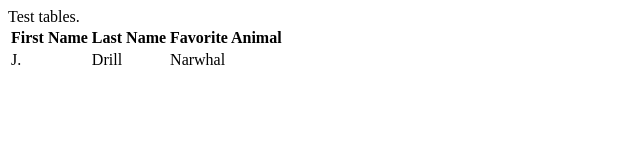
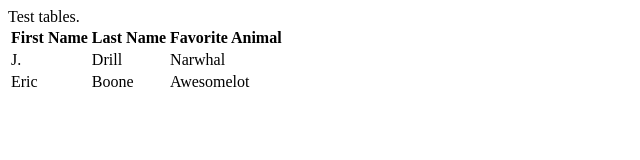
Before and after one commit to JJDrill/Favorites, a plain HTML site: page favorites.html in a window 1280 px wide. Shown: the whole page, without its empty margins (0-640 px from the left). Drawn offline with Linux system fonts and the light colour scheme.

Commit message:
Added  me

```diff
--- a/favorites.html
+++ b/favorites.html
@@ -15,6 +15,11 @@
 			<td>Drill</td>
 			<td>Narwhal</td>
 		</tr>
+		<tr>
+			<td>Eric</td>
+			<td>Boone</td>
+			<td>Awesomelot</td>
+		</tr>
 	</table>
 </body>
 </html>
```
